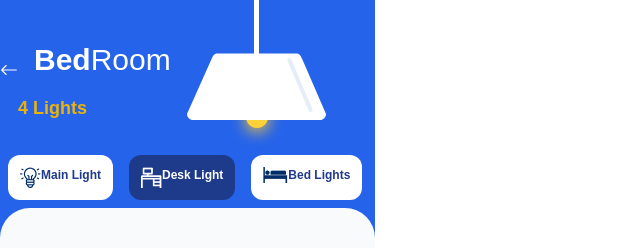
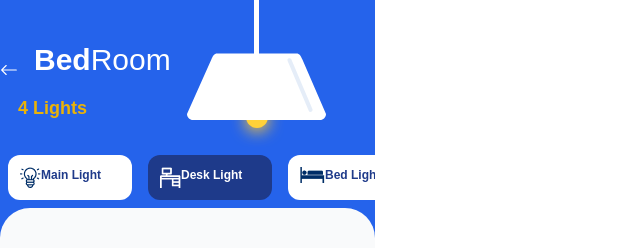
Before and after one commit to rts-cmk-wu06/smartlight-ui-sheilaLygreWeitling, a React (Create React App) app: page /Home/Bedroom in a window 1280 px wide. Shown: the top 248 px of the page, without its empty margins (0-640 px from the left). Built offline with nearby package versions, Linux system fonts and the light colour scheme.

Commit message:
Add animation to light buttons

```diff
--- a/src/asstes/Compontens/DifferentLights.js
+++ b/src/asstes/Compontens/DifferentLights.js
@@ -2,16 +2,24 @@ import React from 'react';
 import bulbMain from "../Image/bulbMain.png"
 import deskMain from "../Image/deskMain.png"
 import bedMain from "../Image/bedMain.png"
+import { motion } from "framer-motion"
+import { useRef } from 'react';
 
 
 const DifferentLights = ({ main, desk, bed }) => {
+
+    const constraintsRef = useRef(null)
+
     return <div>
-        <div className='flex'>
-            <button className='flex bg-white p-3 rounded-xl text-xs font-bold m-2 text-blue-900'> <img src={bulbMain} alt="" />{main}</button>
-            <button className='flex bg-blue-900 p-3 rounded-xl text-xs font-bold m-2 text-white'><img src={deskMain} alt="" />{desk}</button>
-            <button className='flex bg-white p-3 rounded-xl text-xs font-bold m-2 text-blue-900'> <img src={bedMain} alt="" />{bed}</button>
-        </div>
-    </div>;
+        <motion.div ref={constraintsRef} className='overflow-hidden'>
+            <motion.div drag="x" dragConstraints={{ left: -180, right: 0, top: 0, bottom: 0 }} className='flex '>
+                <button className='flex bg-white p-3 rounded-xl text-xs font-bold m-2 text-blue-900 min-w-[124px]'> <img src={bulbMain} alt="" />{main}</button>
+                <button className='flex bg-blue-900 p-3 rounded-xl text-xs font-bold m-2 text-white  min-w-[124px]'><img src={deskMain} alt="" />{desk}</button>
+                <button className='flex bg-white p-3 rounded-xl text-xs font-bold m-2 text-blue-900  min-w-[124px]'> <img src={bedMain} alt="" />{bed}</button>
+                <button className='flex bg-white p-3 rounded-xl text-xs font-bold m-2 text-blue-900  min-w-[124px]'> <img src={bedMain} alt="" />{bed}</button>
+            </motion.div>
+        </motion.div>
+    </div >;
 };
 
 export default DifferentLights;
--- a/src/index.js
+++ b/src/index.js
@@ -10,10 +10,6 @@ import ErrorBoundary from './asstes/Compontens/ErrorBoundary';
 Sentry.init({
   dsn: "https://c7e715b265074c4ea8909bf6e30f312d@o1140325.ingest.sentry.io/6197852",
   integrations: [new BrowserTracing()],
-
-  // Set tracesSampleRate to 1.0 to capture 100%
-  // of transactions for performance monitoring.
-  // We recommend adjusting this value in production
   tracesSampleRate: 1.0,
 });
 
```
